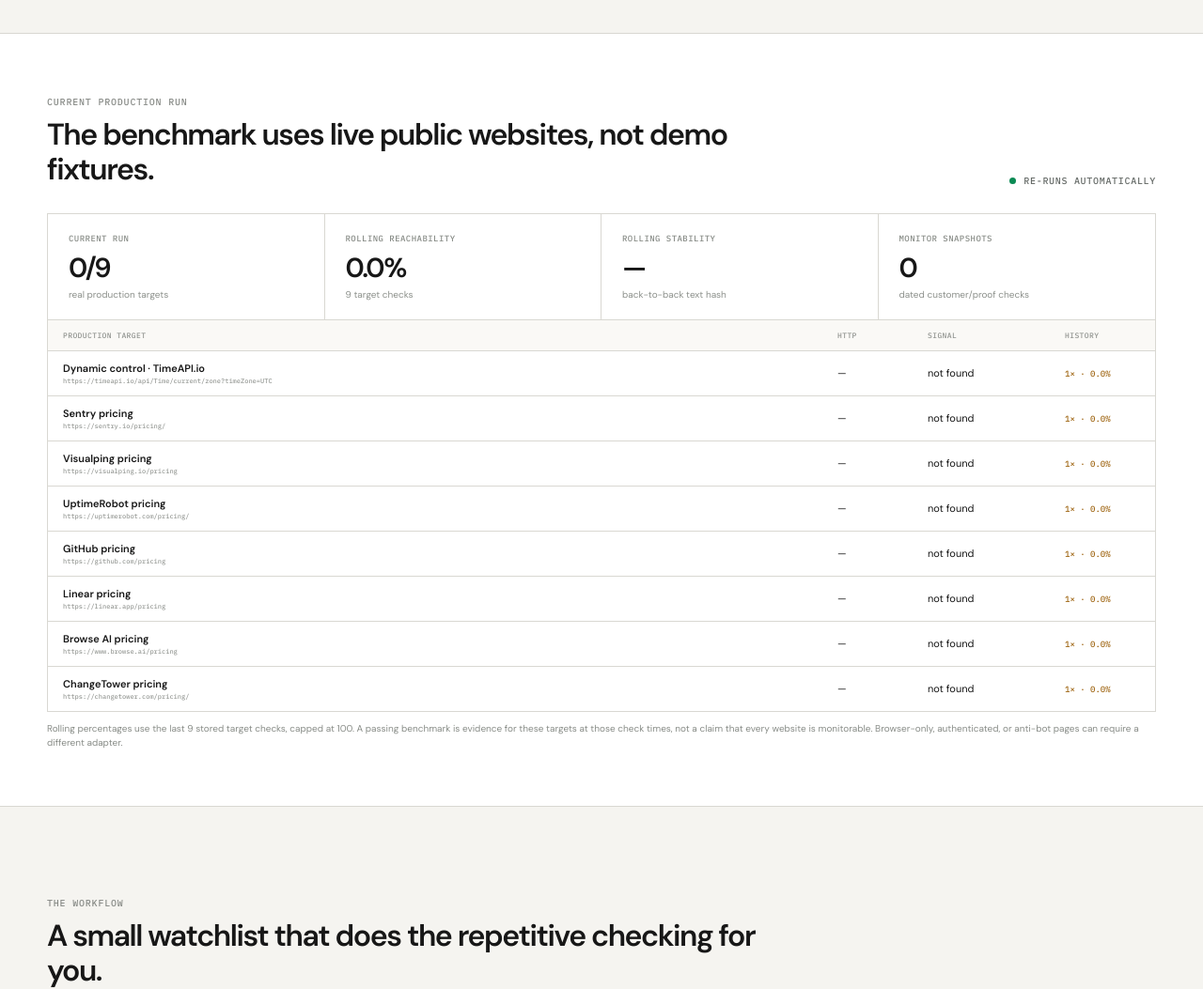
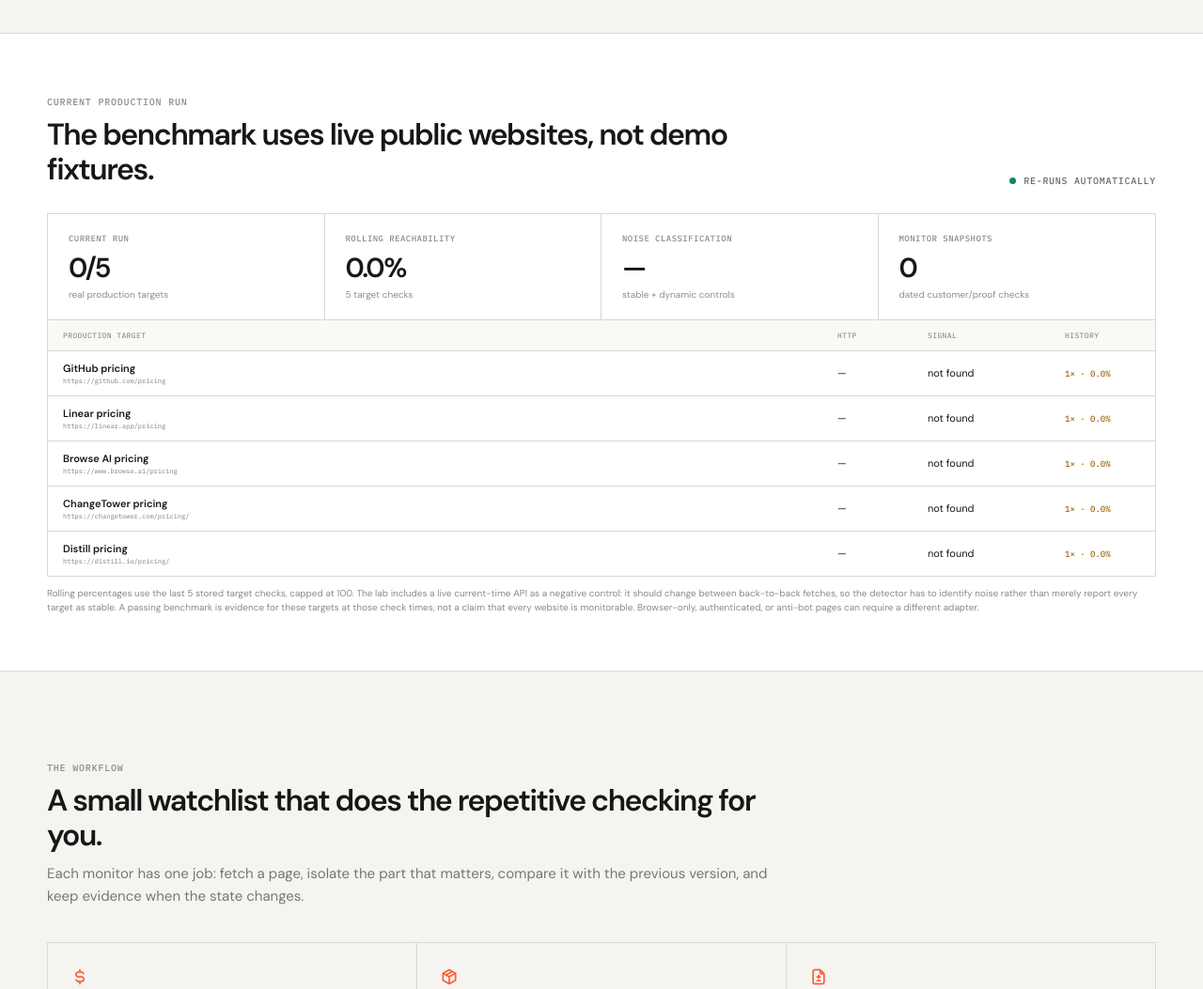
Before and after one commit to VERSEHARD/willitdeploy, a Flask app: page / in a window 1280 px wide. Shown: the part 682-1735 px from the top of the page at 94% size. Run offline with Flask 3, Linux system fonts and the light colour scheme; data comes from the database, SQL or seed files in the repository; data that the repository does not hold is empty; parts of the project's set-up code (start-up, migrations or seed data) failed here and were passed over; some libraries are stand-ins or nearby versions.

Commit message:
Explain real dynamic negative control on public reliability proof

```diff
--- a/monitor/templates/landing.html
+++ b/monitor/templates/landing.html
@@ -105,7 +105,7 @@
       <div class="lp-proof-grid">
         <div class="lp-proof-card"><span>Current run</span><strong>{{ lab_passed }}/{{ lab_targets }}</strong><small>real production targets</small></div>
         <div class="lp-proof-card"><span>Rolling reachability</span><strong>{% if rolling_pass_rate is not none %}{{ rolling_pass_rate }}%{% else %}—{% endif %}</strong><small>{{ rolling_samples }} target checks</small></div>
-        <div class="lp-proof-card"><span>Rolling stability</span><strong>{% if rolling_stability_rate is not none %}{{ rolling_stability_rate }}%{% else %}—{% endif %}</strong><small>back-to-back text hash</small></div>
+        <div class="lp-proof-card"><span>Noise classification</span><strong>{% if rolling_stability_rate is not none %}{{ rolling_stability_rate }}%{% else %}—{% endif %}</strong><small>stable + dynamic controls</small></div>
         <div class="lp-proof-card"><span>Monitor snapshots</span><strong>{{ checks }}</strong><small>dated customer/proof checks</small></div>
       </div>
 
@@ -120,7 +120,7 @@
         </div>
         {% endfor %}
       </div>
-      <p class="lp-proof-disclaimer">Rolling percentages use the last {{ rolling_samples }} stored target checks, capped at 100. A passing benchmark is evidence for these targets at those check times, not a claim that every website is monitorable. Browser-only, authenticated, or anti-bot pages can require a different adapter.</p>
+      <p class="lp-proof-disclaimer">Rolling percentages use the last {{ rolling_samples }} stored target checks, capped at 100. The lab includes a live current-time API as a negative control: it should change between back-to-back fetches, so the detector has to identify noise rather than merely report every target as stable. A passing benchmark is evidence for these targets at those check times, not a claim that every website is monitorable. Browser-only, authenticated, or anti-bot pages can require a different adapter.</p>
     </div>
   </section>
 
```
